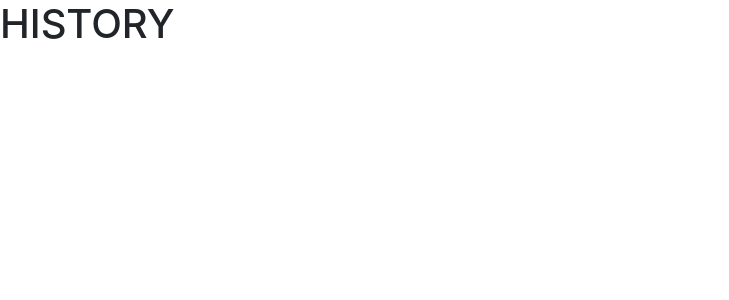
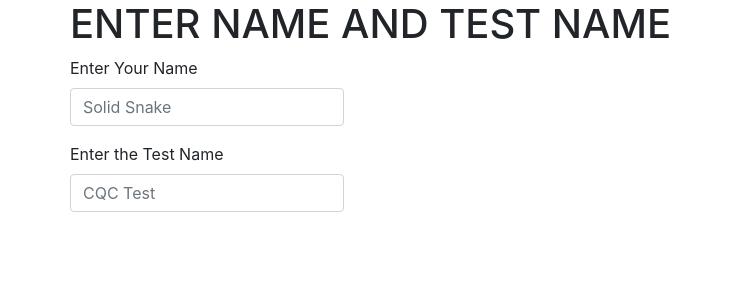
Before and after one commit to ASMahmood/Create-2-Day-FE, a React (Create React App) app: page / in a window 1280 px wide. Shown: the top 300 px of the page, without its empty margins (0-729 px from the left). Built offline with nearby package versions, Linux system fonts and the light colour scheme.

Commit message:
created basic startpage

```diff
--- a/src/components/StartPage/StartPage.jsx
+++ b/src/components/StartPage/StartPage.jsx
@@ -1,11 +1,52 @@
 import React from "react";
+import { Container, Row, Form } from "react-bootstrap";
 
 class StartPage extends React.Component {
+  state = {
+    startExam: {
+      candidateName: "",
+      name: "",
+    },
+  };
+
+  updateState = (e) => {
+    let startExam = { ...this.state.startExam };
+    let currentID = e.currentTarget.id;
+    startExam[currentID] = e.currentTarget.value;
+    this.setState({ startExam: startExam });
+  };
+
   render() {
     return (
-      <div>
-        <h1>HISTORY</h1>
-      </div>
+      <Container>
+        <Row>
+          <h1>ENTER NAME AND TEST NAME</h1>
+        </Row>
+        <Row>
+          <Form>
+            <Form.Group>
+              <Form.Label>Enter Your Name</Form.Label>
+              <Form.Control
+                type="text"
+                id="candidateName"
+                placeholder="Solid Snake"
+                value={this.state.candidateName}
+                onChange={(e) => this.updateState(e)}
+              />
+            </Form.Group>
+            <Form.Group>
+              <Form.Label>Enter the Test Name</Form.Label>
+              <Form.Control
+                type="text"
+                id="name"
+                placeholder="CQC Test"
+                value={this.state.name}
+                onChange={(e) => this.updateState(e)}
+              />
+            </Form.Group>
+          </Form>
+        </Row>
+      </Container>
     );
   }
 }
```
